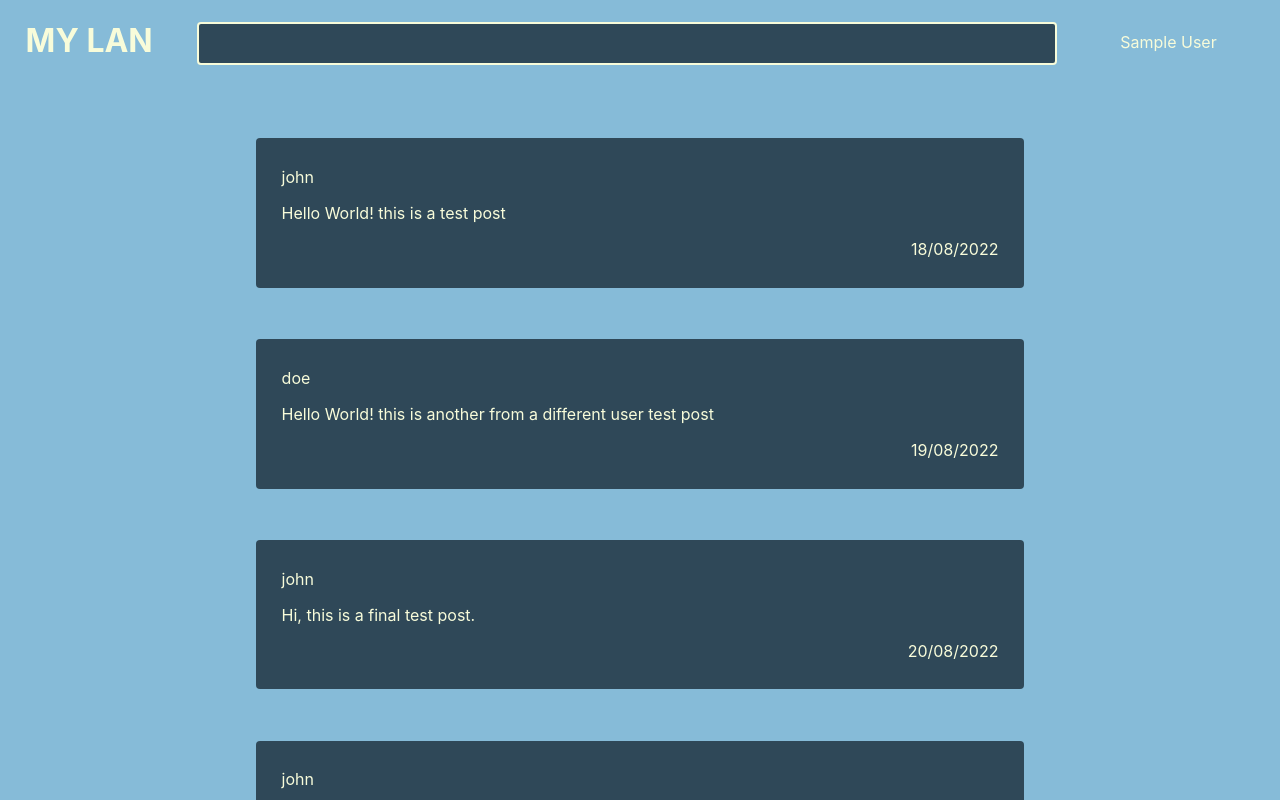
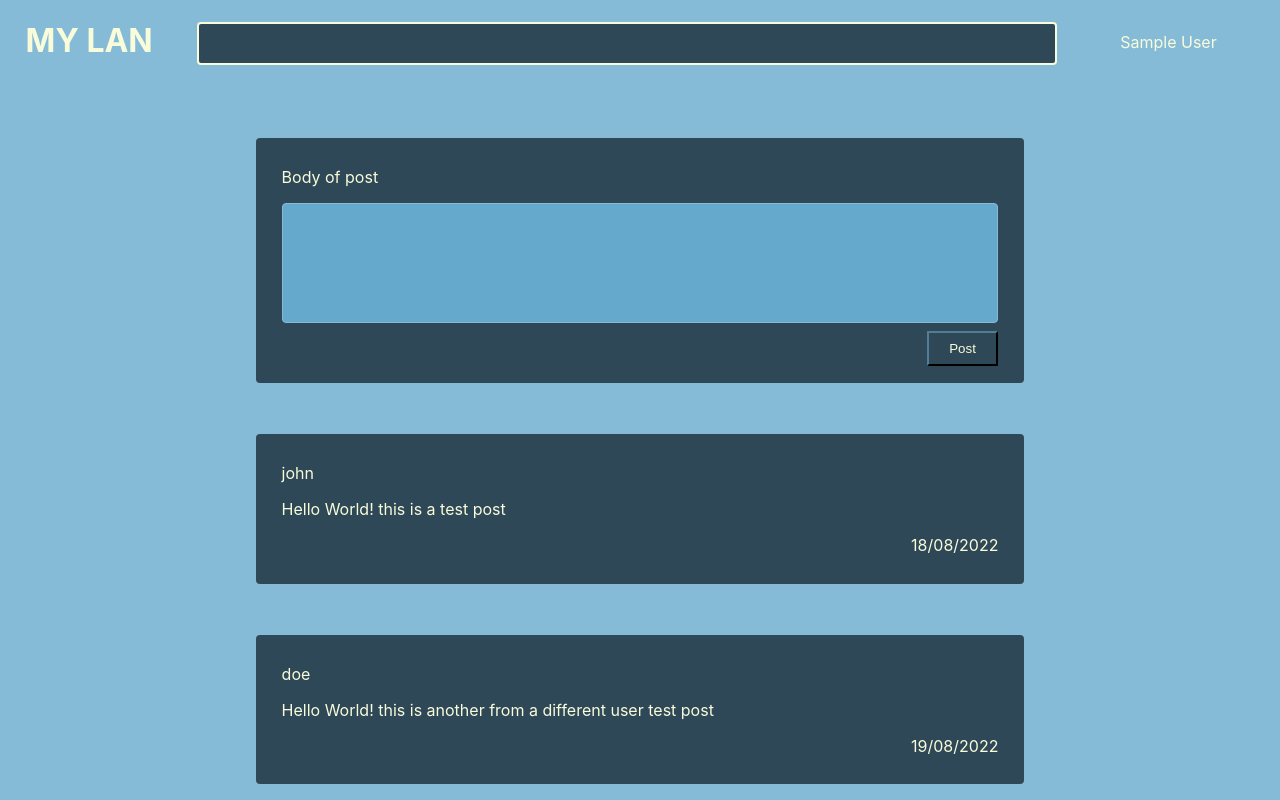
Before and after one commit to DeanBolte/rmitwebproject, a React (Create React App) app: page /forum in a window 1280 px wide. Built offline with nearby package versions, Linux system fonts and the light colour scheme; sample sign-in values are in the browser's storage.

Commit message:
added post form and css

```diff
--- a/src/App.css
+++ b/src/App.css
@@ -189,6 +189,46 @@ p {
   color: #F8FCDA;
 }
 
+.post-form {
+  background-color: #2F4858;
+  margin: 4% 20% 0% 20%;
+  padding: 1% 2%;
+  border-radius: 4px;
+}
+
+.post-header {
+
+}
+
+.post-text {
+  width: 100%;
+  height: 120px;
+  box-sizing: border-box;
+  border-radius: 4px;
+  color: #F8FCDA;
+  border-color: #86BBD8;
+  background-color:#65A9CD;
+  resize: none;
+}
+
+.post-text:focus {
+  background-color: #65A9CD;
+}
+
+.post-submit {
+  width: 10%;
+  margin: 4px;
+  margin-left: 90%;
+  padding: 8px 16px;
+  color: #F8FCDA;
+  border-color: #243742;
+  background-color: #2F4858;
+}
+
+.post-submit:hover {
+  background-color: #243742;
+}
+
 .forum-post {
   background-color: #2F4858;
   margin: 4% 20% 0% 20%;
--- a/src/components/Forum.js
+++ b/src/components/Forum.js
@@ -11,8 +11,10 @@ const Forum = () => {
       <ForumHeader />
 
       <div className='forum-body'>
-        <form className='forum-postform'>
-
+        <form className='post-form'>
+          <p className='post-header'>Body of post</p>
+          <textarea className='post-text' type='text' name='body' required />
+          <input className='post-submit' type='submit' name='submit' value='Post' />
         </form>
         <div className='forum-feed'>
           {Posts.getAllPosts().map((post) => (
--- a/src/service/posts.js
+++ b/src/service/posts.js
@@ -37,7 +37,7 @@ class Posts {
   pushPost(post) {
     let posts = this.retrievePosts()
     const key = Object.keys(posts)
-    posts = {...posts, key:post}
+    posts = {...posts, [key]:post}
     this.updatePosts(posts)
   }
 
```
